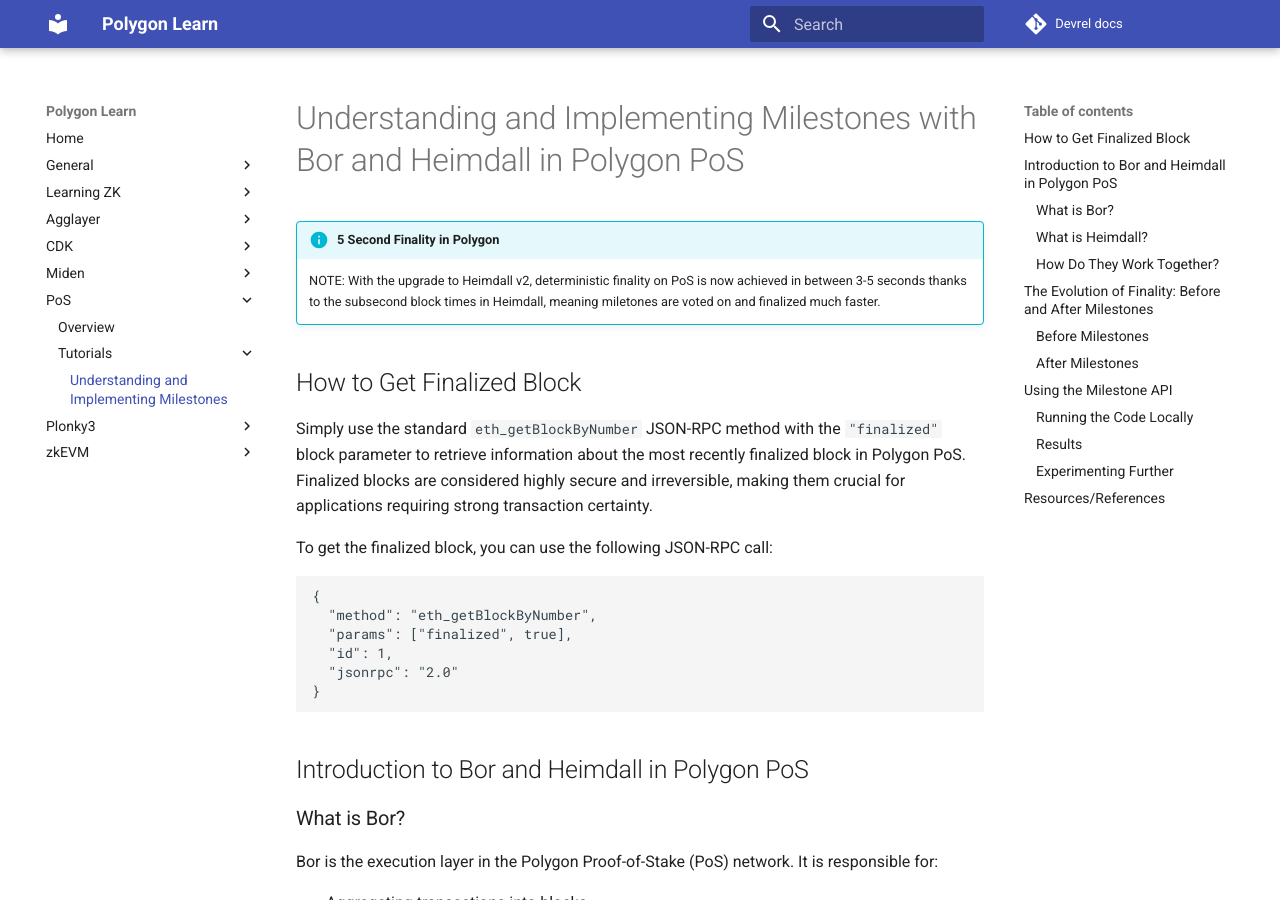
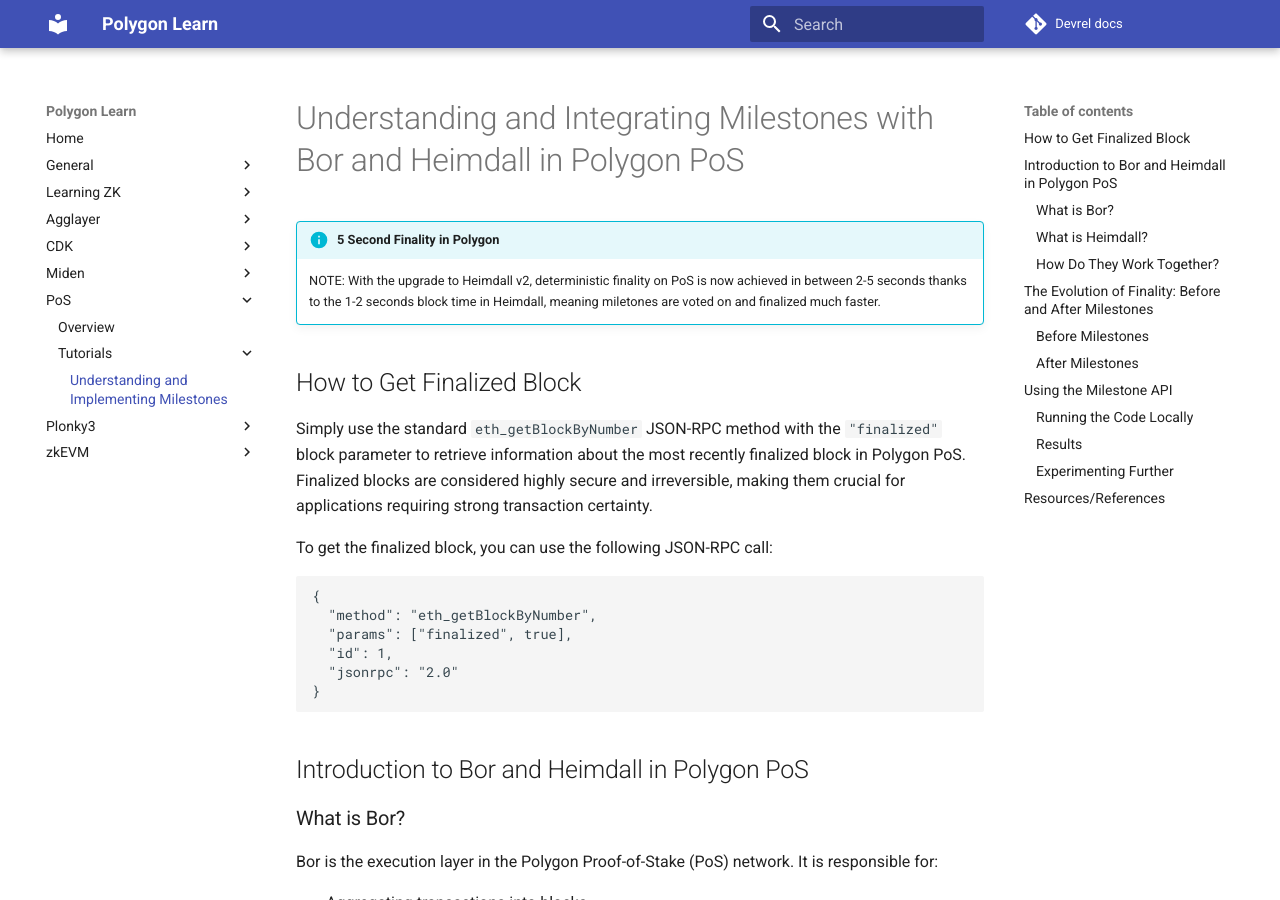
Before and after one commit to 0xPolygon/devrel-docs, an MkDocs documentation site: the page built from docs/pos/tutorials/milestones.md, in a window 1280 px wide and 900 px high. Built offline with MkDocs 1.6.1 and Material for MkDocs 9.7.7, drawn with Linux system fonts in a browser that asks for light colours; a script that is not in the unit is left out; comment, search, counter and statistics services are not loaded.

Commit message:
update docs for hv2

```diff
--- a/docs/pos/tutorials/milestones.md
+++ b/docs/pos/tutorials/milestones.md
@@ -1,8 +1,8 @@
-# Understanding and Implementing Milestones with Bor and Heimdall in Polygon PoS
+# Understanding and Integrating Milestones with Bor and Heimdall in Polygon PoS
 
 !!! info "5 Second Finality in Polygon"
 
-    NOTE: With the upgrade to Heimdall v2, deterministic finality on PoS is now achieved in between 3-5 seconds thanks to the subsecond block times in Heimdall, meaning miletones are voted on and finalized much faster.
+    NOTE: With the upgrade to Heimdall v2, deterministic finality on PoS is now achieved in between 2-5 seconds thanks to the 1-2 seconds block time in Heimdall, meaning miletones are voted on and finalized much faster.
 
 ## How to Get Finalized Block
 
```
